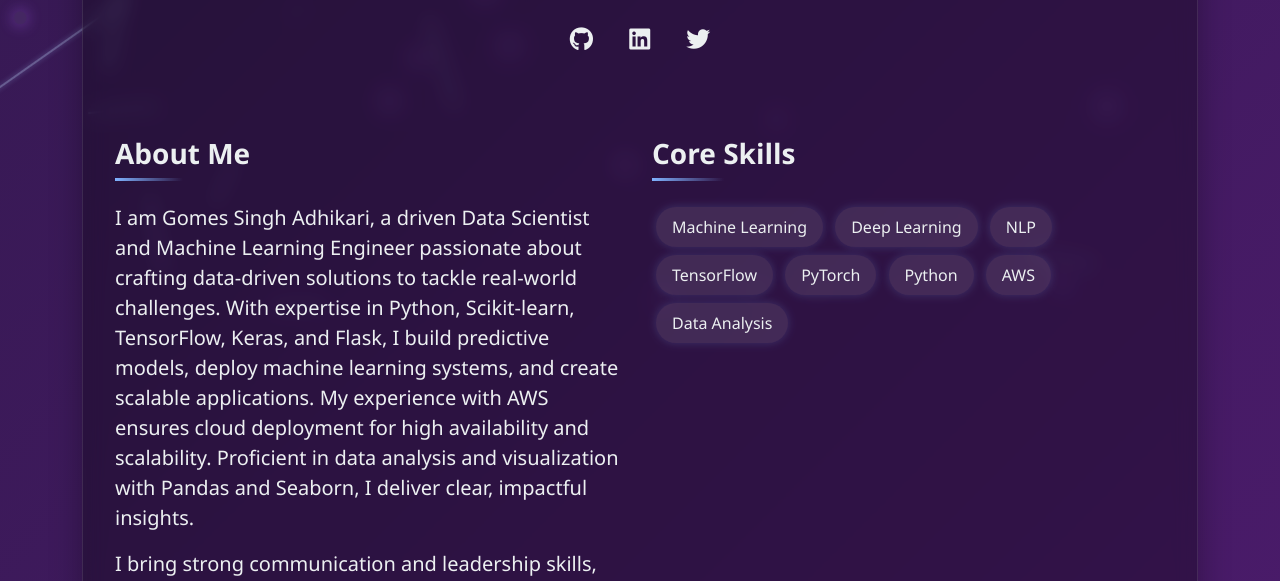
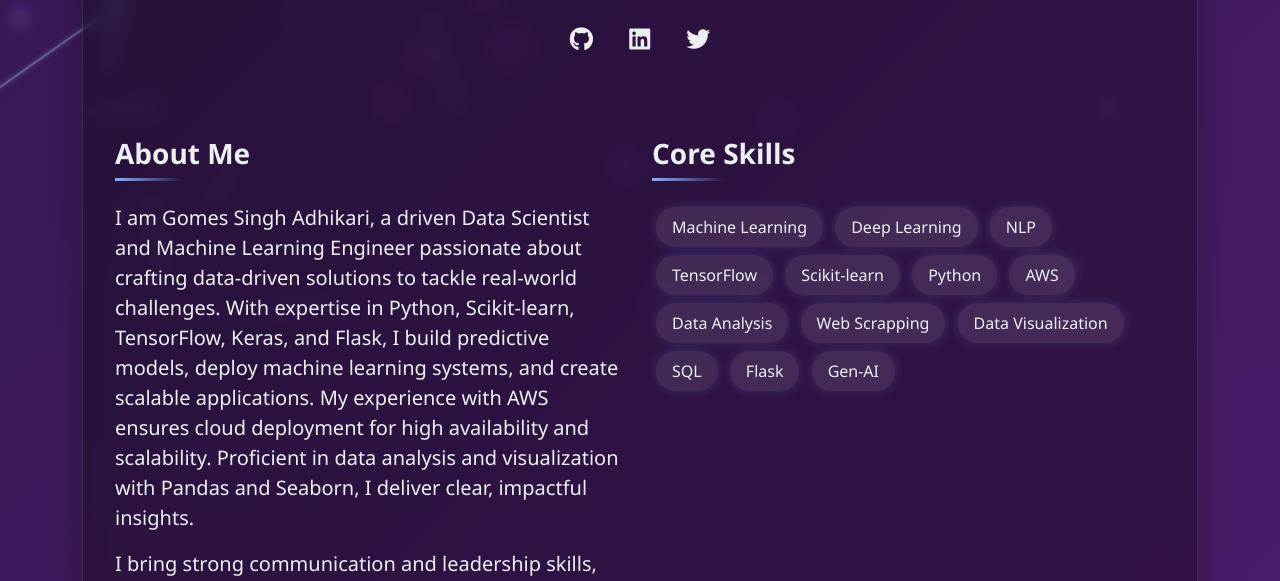
Before and after one commit to GomesAdhikari/Flask-Portfolio-Wesite-GOMES, a Flask app: page / in a window 1280 px wide. Shown: the part 434-1015 px from the top of the page. Run offline with Flask 3, Linux system fonts and the light colour scheme.

Commit message:
Added skills

```diff
--- a/templates/index.html
+++ b/templates/index.html
@@ -275,10 +275,17 @@
                         <span class="skill-badge">Deep Learning</span>
                         <span class="skill-badge">NLP</span>
                         <span class="skill-badge">TensorFlow</span>
-                        <span class="skill-badge">PyTorch</span>
+                        <span class="skill-badge">Scikit-learn</span>
                         <span class="skill-badge">Python</span>
                         <span class="skill-badge">AWS</span>
                         <span class="skill-badge">Data Analysis</span>
+                        <span class="skill-badge">Web Scrapping</span>
+                        <span class="skill-badge">Data Visualization</span>
+                        <span class="skill-badge">SQL</span>
+                        <span class="skill-badge">Flask</span>
+                        <span class="skill-badge">Gen-AI</span>
+
+
                     </div>
                 </div>
             </div>
```
